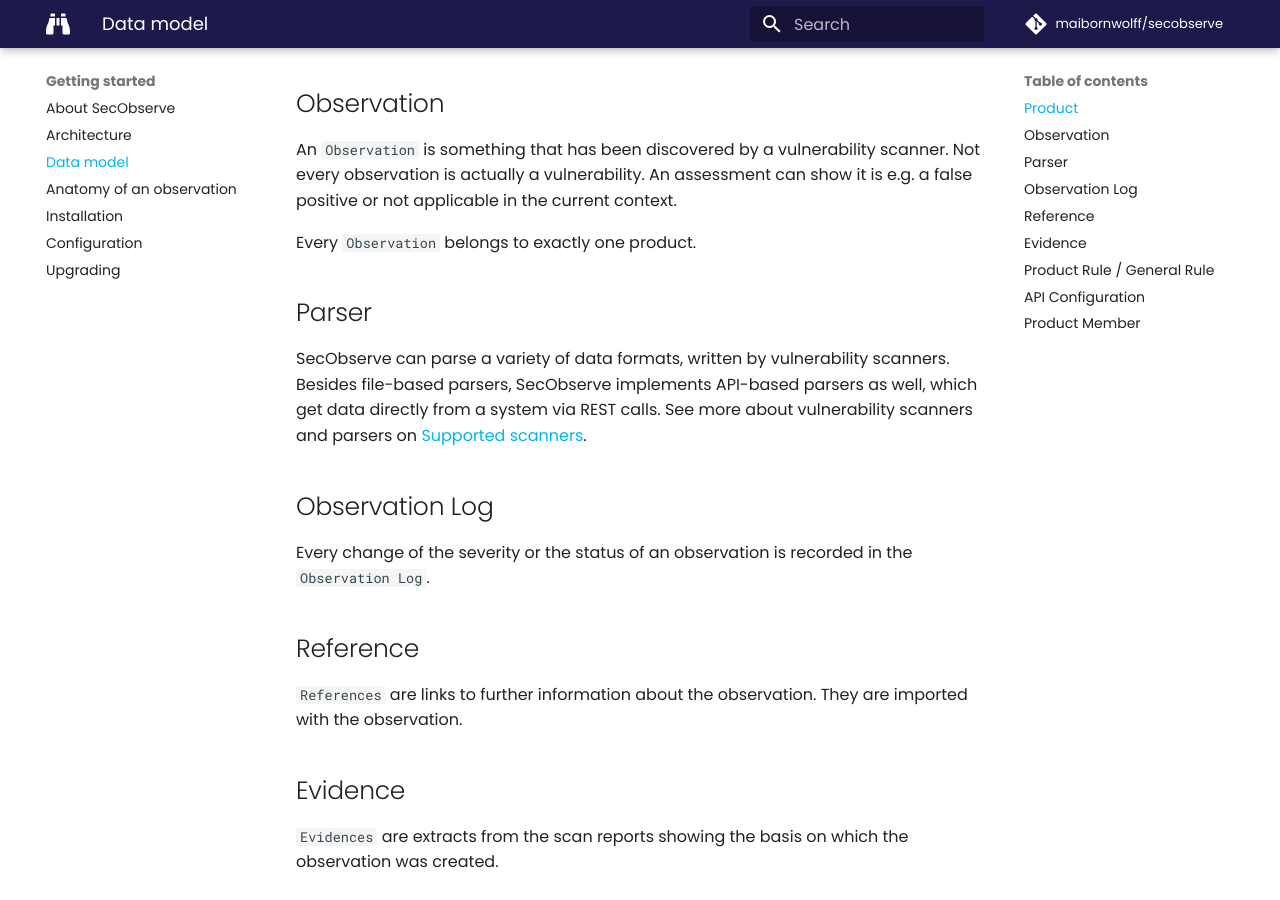
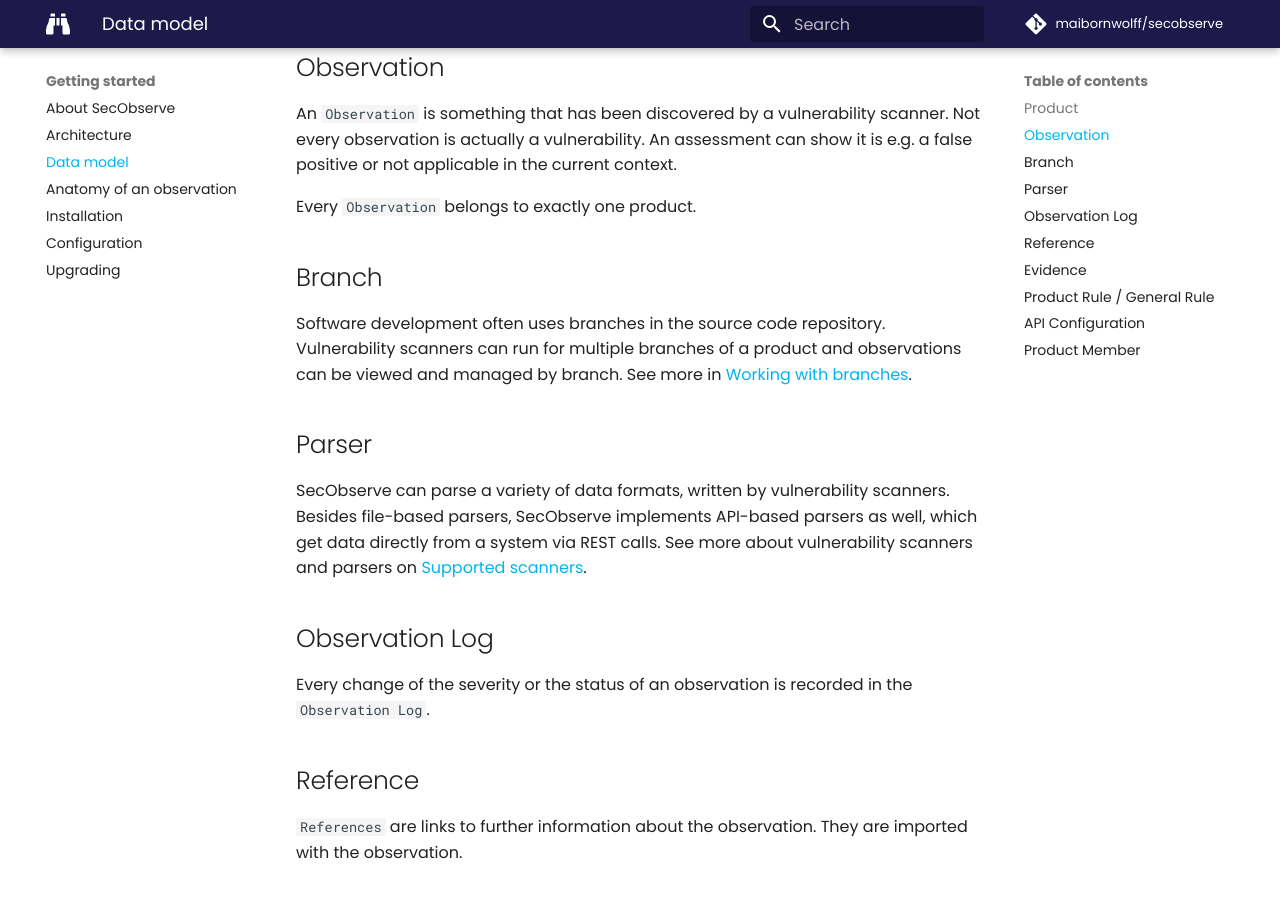
Before and after one commit to MaibornWolff/SecObserve, an MkDocs documentation site: the page built from docs/getting_started/data_model.md, in a window 1280 px wide and 900 px high, scrolled down 544 px. Built offline with MkDocs 1.6.1 and Material for MkDocs 9.7.7, drawn with Linux system fonts in a browser that asks for light colours; comment, search, counter and statistics services are not loaded.

Commit message:
feat: branches - step 3 - documentation (#289)
* feat: branches - step 3 - documentation

* chore: more work on documentation

* chore: replace screenshots

````diff
--- a/docs/getting_started/data_model.md
+++ b/docs/getting_started/data_model.md
@@ -3,10 +3,12 @@
 ``` mermaid
 erDiagram
     Product ||--o{ Observation : has
+    Product ||--o{ Branch : has
     Product ||--o{ Product_Rule : has
     Product ||--o{ API_Configuration : has
     Product ||--o{ Product_Member : has
-    Observation }o--|| Parser : discovered_by
+    Parser ||--o{ Observation: discovered_by
+    Observation }o--o| Branch: found_in
     Observation ||--|{ Observation_Log : has
     Observation ||--|{ Reference : has
     Observation ||--|{ Evidence : has
@@ -19,9 +21,13 @@
 
 ## Observation
 
-An `Observation`  is something that has been discovered by a vulnerability scanner. Not every observation is actually a vulnerability. An assessment can show it is e.g. a false positive or not applicable in the current context.
+An `Observation` is something that has been discovered by a vulnerability scanner. Not every observation is actually a vulnerability. An assessment can show it is e.g. a false positive or not applicable in the current context.
 
 Every `Observation` belongs to exactly one product.
+
+## Branch
+
+Software development often uses branches in the source code repository. Vulnerability scanners can run for multiple branches of a product and observations can be viewed and managed by branch. See more in [Working with branches](../usage/branches.md).
 
 ## Parser
 
--- a/mkdocs.yml
+++ b/mkdocs.yml
@@ -63,6 +63,7 @@
     - Import observations: usage/import_observations.md
     - Supported scanners: usage/supported_scanners.md
     - Assess observations: usage/assess_observations.md
+    - Working with branches: usage/branches.md
     - Rule engine: usage/rule_engine.md
     - Security gates: usage/security_gates.md
     - Users and permissions: usage/users_permissions.md
````
Also changed, not shown: docs/integrations/github_actions_and_templates.md (+2 -1 lines), docs/integrations/source_code_repositories.md (+5 -1 lines), docs/usage/branches.md (added, +17 -0 lines), docs/usage/import_observations.md (+3 -3 lines), docs/assets/images/screenshot_product_branches.png (added), docs/assets/images/screenshot_product_default_branch.png (added), docs/assets/images/screenshot_repository_1.png, 3 other files.
